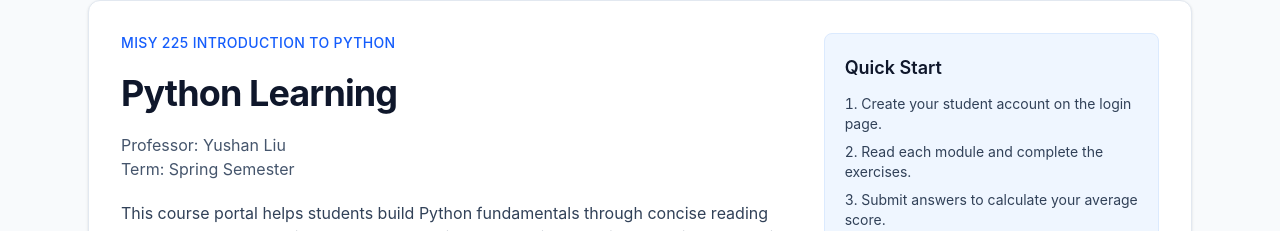
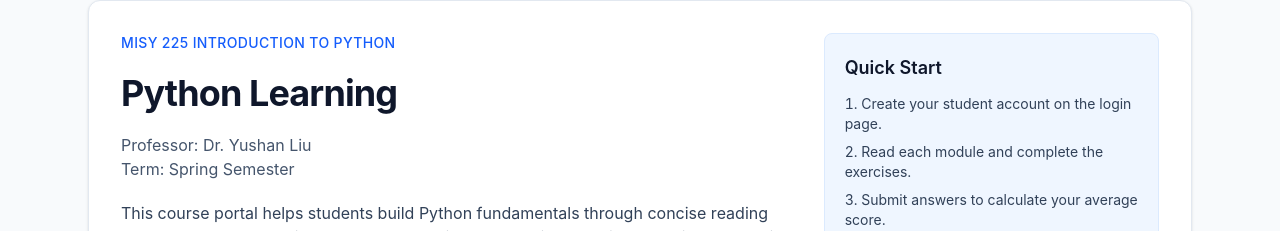
Before and after one commit to YushanUD/python_learning, a Next.js app: page / in a window 1280 px wide. Shown: the part 93-324 px from the top of the page. Built offline with nearby package versions, Linux system fonts and the light colour scheme.

Commit message:
Add professor title to home page label.
Update the professor text to display Dr. Yushan Liu while keeping the MISY 225 course label consistent.

Made-with: Cursor

```diff
--- a/src/app/page.tsx
+++ b/src/app/page.tsx
@@ -11,7 +11,7 @@ export default function Home() {
           Python Learning
         </h1>
         <p className="text-slate-600">
-          Professor: Yushan Liu
+          Professor: Dr. Yushan Liu
           <br />
           Term: Spring Semester
         </p>
```
